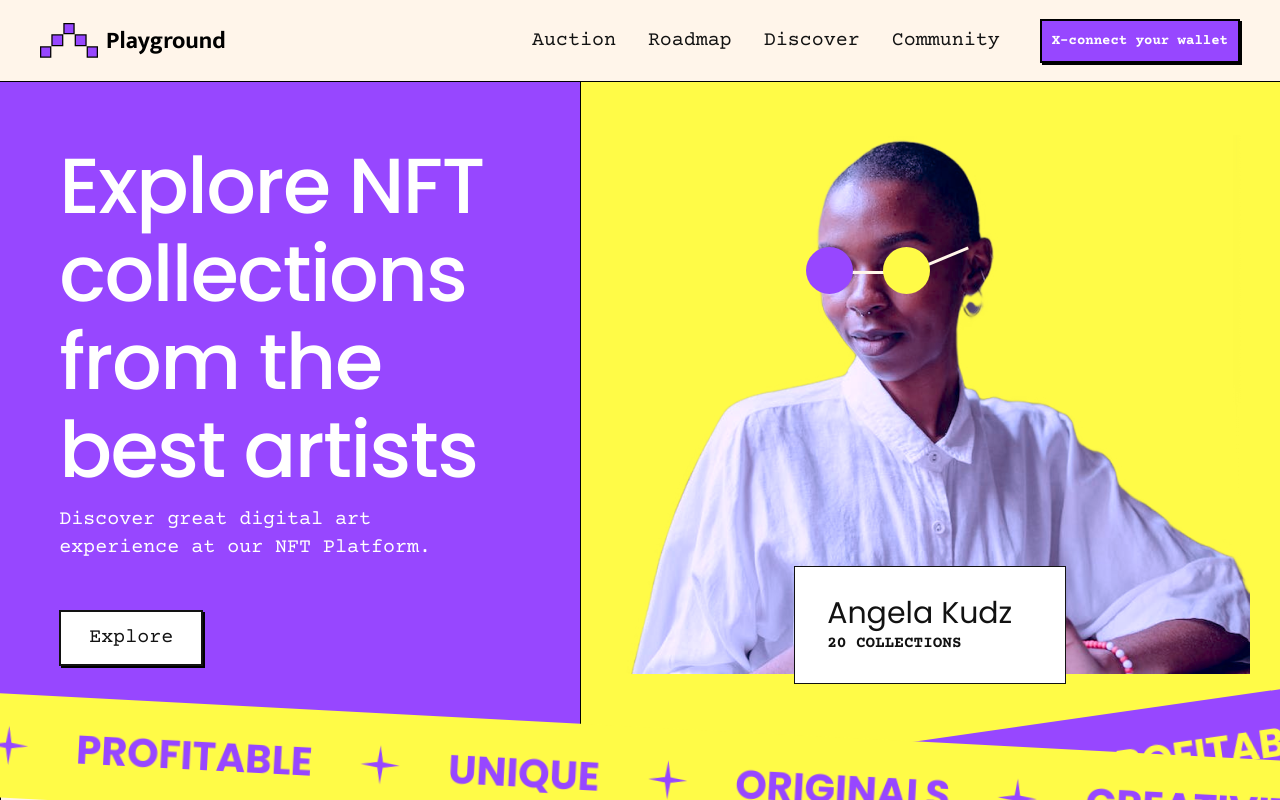
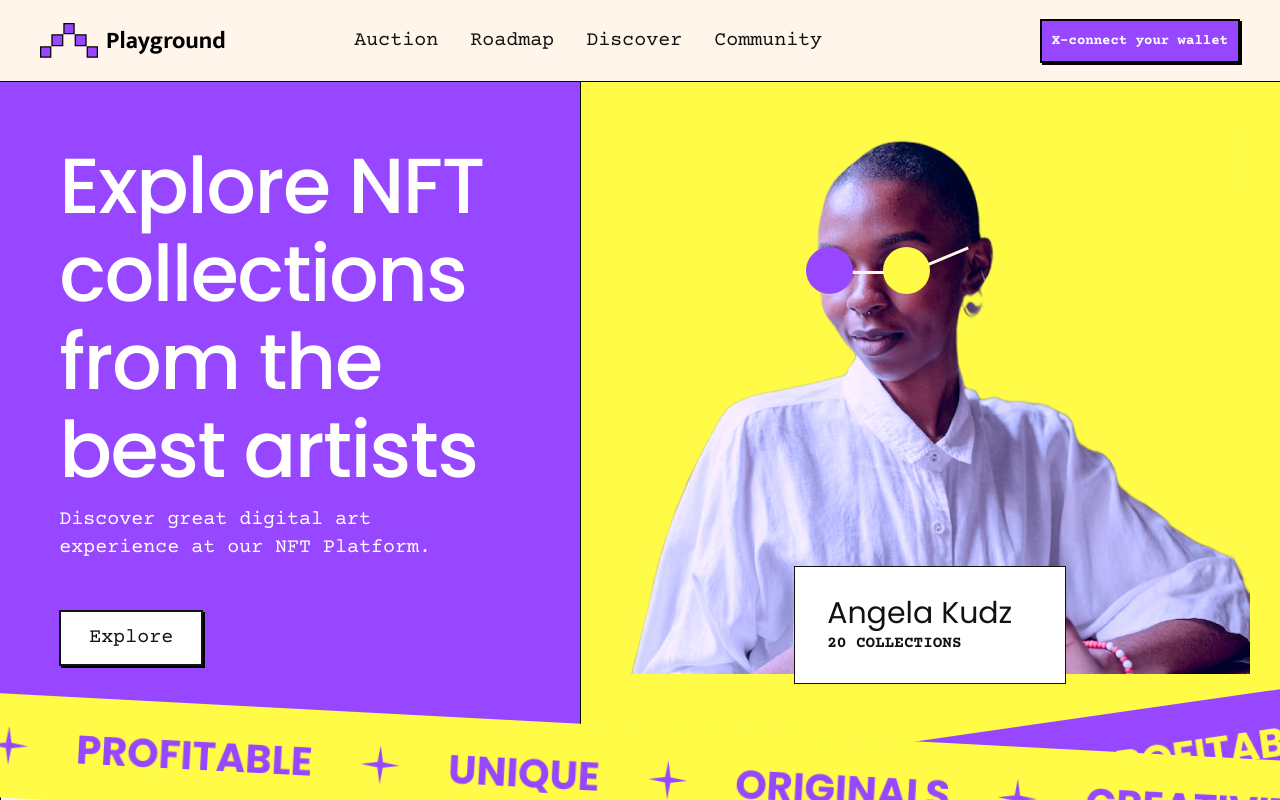
Before and after one commit to codabytez/NFT_Playground, a React (Vite) app: page / in a window 1280 px wide. Shown: the top 800 px of the page. Built offline with nearby package versions, Linux system fonts and the light colour scheme.

Commit message:
fix: fixed navbar overlapping issues

```diff
--- a/src/components/Navbar.tsx
+++ b/src/components/Navbar.tsx
@@ -21,7 +21,7 @@
 
   return (
     <nav className="fixed w-full bg-cream-background max-w-[1440px] z-[500]">
-      <div className="h-[82px] border-b border-black flex justify-between items-center px-4 lg:px-10 max-w-[1440px]">
+      <div className="h-[82px] border-b border-black flex justify-between gap-6 items-center px-4 lg:px-10 max-w-[1440px]">
         <a href="/" className="flex items-center gap-2">
           <Logo />
           <p className="font-mukta text-2xl font-bold">Playground</p>
@@ -37,7 +37,7 @@
           onClick={() => setIsNavbarOpen(!isNavbarOpen)}
         />
         <div
-          className={`fixed lg:relative top-[80px] lg:top-0 left-0 flex flex-col lg:gap-10 lg:flex-row h-screen lg:h-auto w-[calc(100%+20px)] lg:w-auto items-center transition-all duration-700 ${
+          className={`fixed lg:relative top-[80px] lg:top-0 left-0 flex flex-col lg:gap-10 lg:flex-row h-screen lg:h-auto w-[calc(100%+20px)] lg:full lg:justify-between items-center transition-all duration-700 ${
             isNavbarOpen
               ? "translate-y-0"
               : "-translate-y-[300%] lg:translate-y-0"
@@ -73,7 +73,7 @@
               Community
             </a>
           </div>
-          <div className="flex bg-contrast-yellow lg:bg-transparent w-full justify-center items-center h-[45%]">
+          <div className="flex bg-contrast-yellow lg:bg-transparent w-full lg:basis-[400px] justify-center lg:justify-end items-center h-[45%]">
             <Button
               size="sm"
               onClick={() => {
```
